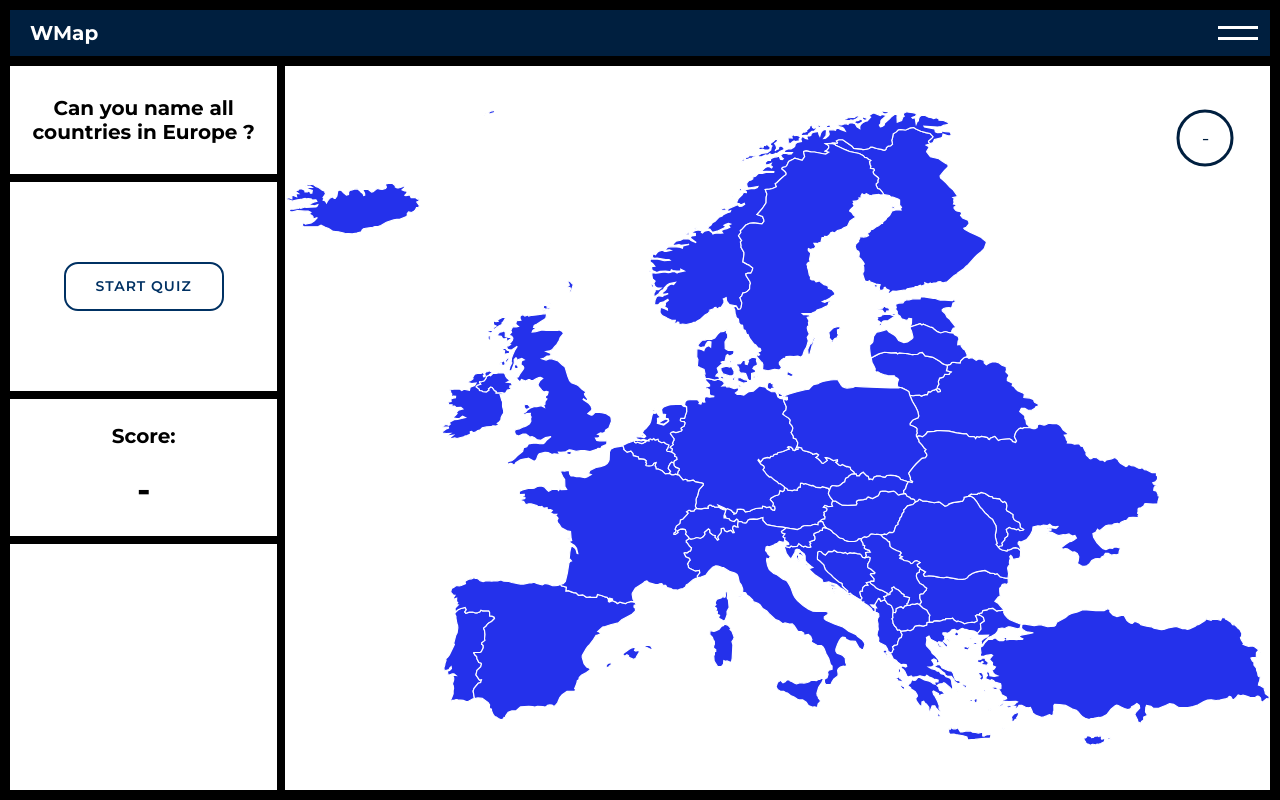
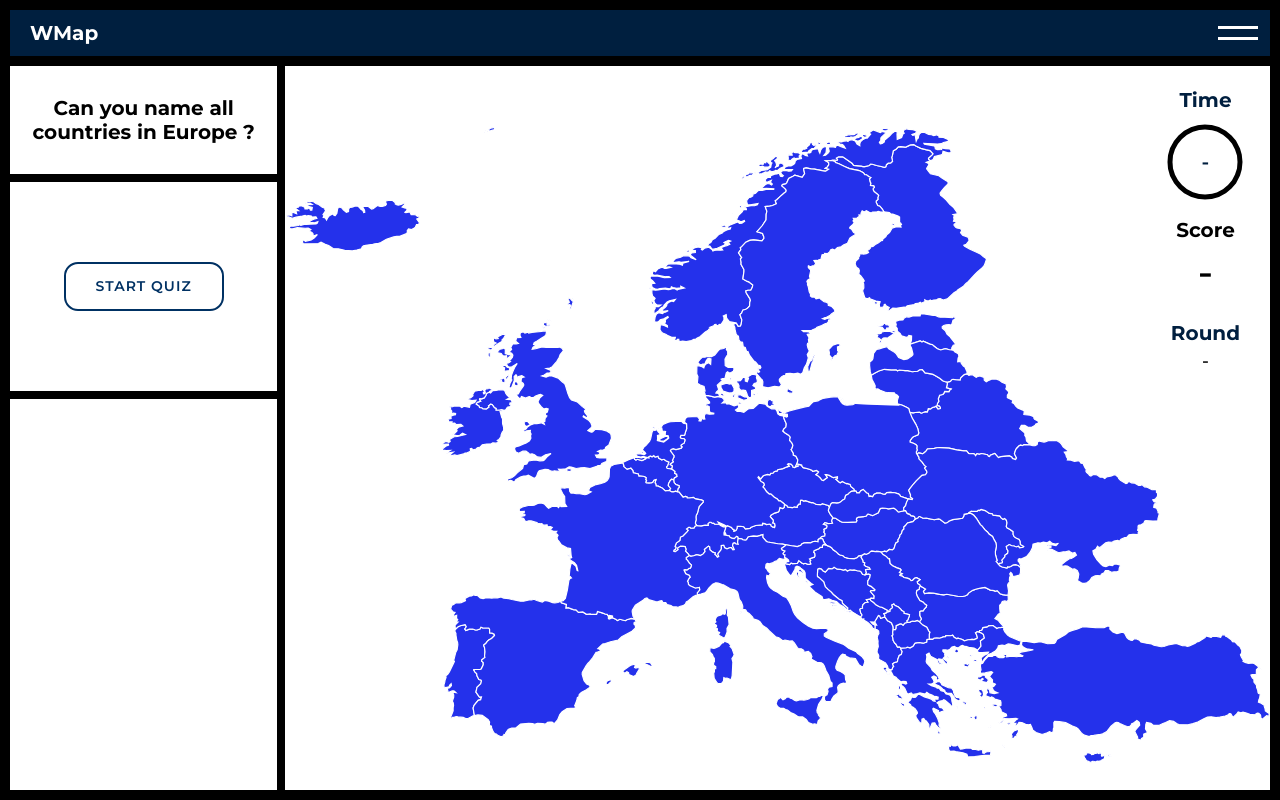
Before and after one commit to jakubwas/WMap, a React (Create React App) app: page /Europe in a window 1280 px wide. Built offline with nearby package versions, Linux system fonts and the light colour scheme; no server answers.

Commit message:
Move items from left sidebar to the right sidebar

```diff
--- a/src/Components/Maps/MapBuilder.js
+++ b/src/Components/Maps/MapBuilder.js
@@ -5,7 +5,7 @@ import MapContainer from "./MapContainer";
 import WrongAnswer from "./WrongAnswer";
 import "../../index.css";
 import loader from "../../assets/loader.gif";
-import Timer from "../Timer";
+import RightSidebarContainer from "../../RightSidebarContainer";
 
 const MapBuilder = (props) => {
     useEffect(() => {
@@ -71,15 +71,17 @@ const MapBuilder = (props) => {
                 sideNoteMessage={props.sideNoteMessage}
             />
             <MapContainer>
+                {!loading && <WrongAnswer>{wrongSelection}</WrongAnswer>}
                 {!loading && (
-                    <Timer
-                        id="my-app"
+                    <RightSidebarContainer
                         isActive={isActive}
                         setIsActive={setIsActive}
                         currentNumber={currentNumber}
                         setCurrentNumber={setCurrentNumber}
                         resetTimer={resetTimer}
                         setResetTimer={setResetTimer}
+                        points={points}
+                        setPoints={setPoints}
                     />
                 )}
                 {loading && (
--- a/src/Components/SideBarContainer.js
+++ b/src/Components/SideBarContainer.js
@@ -1,6 +1,5 @@
 import React, { Fragment } from "react";
 import styled from "styled-components";
-import Timer from "./Timer";
 import PlayButton from "./Buttons/PlayButton";
 import generateQuiz from "./Maps/generateQuiz";
 
@@ -37,15 +36,6 @@ const Find = styled.div`
     font-weight: 600;
 `;
 
-const Score = styled.div`
-    display: flex;
-    flex-direction: column;
-    align-items: center;
-    justify-content: center;
-    min-height: 20%;
-    border-bottom: 0.8rem solid black;
-`;
-
 const SideBarContainer = (props) => {
     const startGame = () => {
         generateQuiz(props.countriesList, props.setGeneratedStates);
@@ -67,12 +57,9 @@ const SideBarContainer = (props) => {
             <SideNote>{props.sideNoteMessage}</SideNote>
             <FindContainer>
                 {props.currentNumber !== 0 && props.currentNumber !== 11 && (
-                    <Fragment>
-                        <h1 style={{ textAlign: "center", fontWeight: "400" }}>
-                            Find: <Find>{props.find}</Find>
-                        </h1>
-                        <h2>Round : {props.currentNumber}/10</h2>
-                    </Fragment>
+                    <h1 style={{ textAlign: "center", fontWeight: "400" }}>
+                        Find: <Find>{props.find}</Find>
+                    </h1>
                 )}
                 {props.currentNumber === 11 && (
                     <PlayButton backText="Start" onClick={playAgain}>
@@ -85,19 +72,6 @@ const SideBarContainer = (props) => {
                     </PlayButton>
                 )}
             </FindContainer>
-            <Score>
-                <h1>Score: </h1>
-                <h1 style={{ marginTop: "2rem" }}>
-                    <div
-                        style={{
-                            fontSize: "3.5rem",
-                            color: `${props.currentNumber === 11 ? "blue" : "black"}`,
-                        }}
-                    >
-                        {props.points} {props.currentNumber === 11 ? "/ 10" : null}{" "}
-                    </div>
-                </h1>
-            </Score>
         </Container>
     );
 };
--- a/src/Components/Timer.js
+++ b/src/Components/Timer.js
@@ -2,9 +2,6 @@ import React, { useState, useEffect } from "react";
 import styled, { keyframes } from "styled-components";
 
 const ClockContainer = styled.div`
-    position: absolute;
-    top: 3%;
-    right: 3%;
     width: 7rem;
     display: flex;
     flex-direction: column;
@@ -23,16 +20,18 @@ const Svg = styled.svg`
 const countdown = keyframes`
 from {
     stroke-dashoffset: 0px;
+    stroke: black;
   }
   to {
-    stroke-dashoffset: 170px;
+    stroke-dashoffset: 220px;
+    stroke: red;
   }
 `;
 const Circle = styled.circle`
-    stroke-dasharray: 170px;
+    stroke-dasharray: 220px;
     stroke-dashoffset: 0px;
     stroke-linecap: round;
-    stroke-width: 3px;
+    stroke-width: 5px;
     stroke: #001f3f;
     fill: none;
     animation: ${countdown} 15s linear ${(props) => props.startStop};
@@ -59,7 +58,7 @@ const Timer = (props) => {
         let interval = null;
         if (props.currentNumber === 11) {
             setStartStop("paused");
-            setStartStop('initial')
+            setStartStop("initial");
             setSeconds("-");
         } else if (props.resetTimer) {
             setStartStop("initial");
@@ -79,11 +78,18 @@ const Timer = (props) => {
 
     return (
         <ClockContainer>
+            <h1
+                style={{
+                    color: "#001f3f",
+                }}
+            >
+                Time
+            </h1>
             <div style={{ position: "relative" }}>
                 <div
                     style={{
                         fontSize: "2rem",
-                        fontWeight: "400",
+                        fontWeight: "600",
                         color: "#001f3f",
                         position: "absolute",
                         top: "50%",
@@ -94,7 +100,7 @@ const Timer = (props) => {
                     {seconds}
                 </div>
                 <Svg>
-                    <Circle startStop={startStop} r="27" cx="50" cy="50"></Circle>
+                    <Circle startStop={startStop} r="35" cx="50" cy="50"></Circle>
                 </Svg>
             </div>
         </ClockContainer>
--- /dev/null
+++ b/src/RightSidebarContainer.js
@@ -0,0 +1,67 @@
+import React from "react";
+import styled from "styled-components";
+import Timer from "./Components/Timer";
+
+const SidebarContainer = styled.div`
+    position: absolute;
+    top: 3%;
+    right: 3%;
+    width: 7rem;
+    display: flex;
+    flex-direction: column;
+    align-items: center;
+    justify-content: center;
+    background: white;
+`;
+const Container = styled.div`
+    display: flex;
+    flex-direction: column;
+    align-items: center;
+    justify-content: center;
+    height: 9rem;
+    text-align: center;
+`;
+
+const RightSidebarContainer = (props) => {
+    return (
+        <SidebarContainer>
+            <Timer
+                isActive={props.isActive}
+                setIsActive={props.setIsActive}
+                currentNumber={props.currentNumber}
+                setCurrentNumber={props.setCurrentNumber}
+                resetTimer={props.resetTimer}
+                setResetTimer={props.setResetTimer}
+            />
+            <Container>
+                <h1>Score</h1>
+                <div
+                    style={{
+                        color: `${props.currentNumber === 11 ? "blue" : "black"}`,
+                        marginTop: "0.5rem",
+                        fontSize: "4rem",
+                        fontWeight: "500",
+                    }}
+                >
+                    {props.points}
+                </div>
+            </Container>
+            <Container>
+                <h1 style={{ color: "#001f3f" }}>Round </h1>
+                <div
+                    style={{
+                        marginTop: "0.5rem",
+                        fontSize: "1.8rem",
+                        fontWeight: "500",
+                    }}
+                >
+                    {props.currentNumber === 11 || props.currentNumber === 0
+                        ? "-"
+                        : `${props.currentNumber} / 10`}
+                </div>
+            </Container>
+        </SidebarContainer>
+    );
+};
+
+export default RightSidebarContainer;
```
Also changed, not shown: src/Components/Maps/EuropeMapSVG.js.
